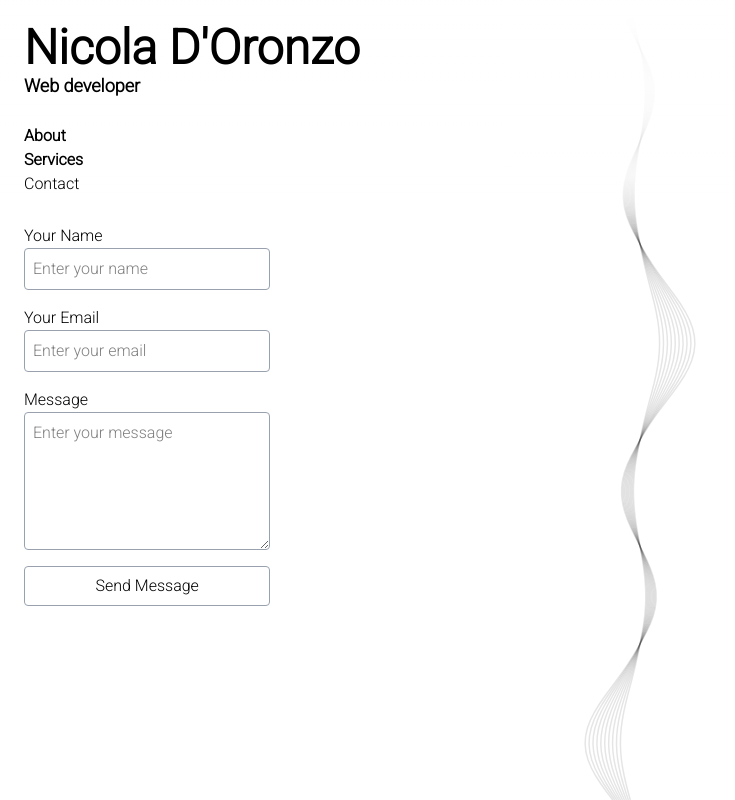
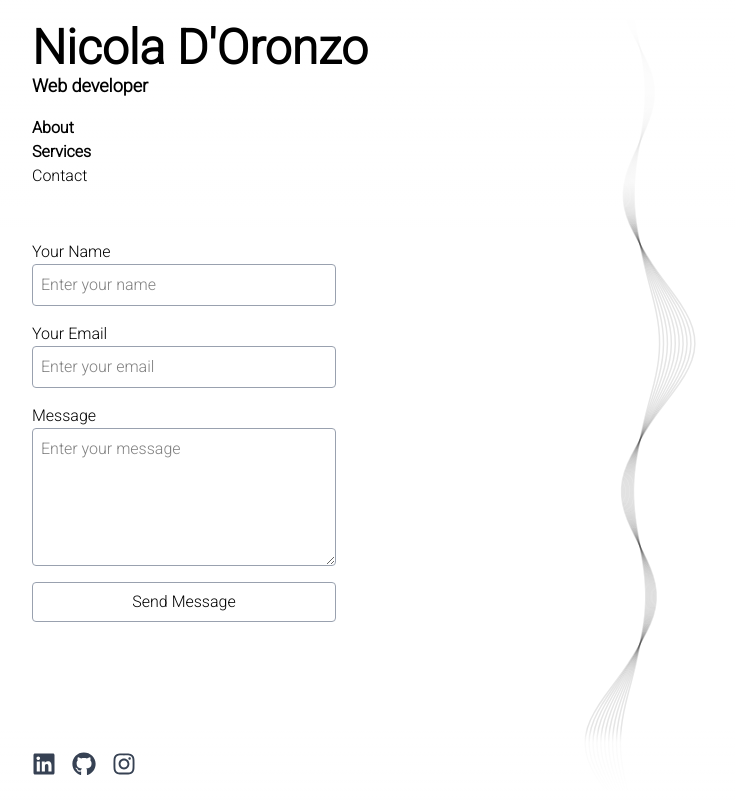
Before and after one commit to DylanBob211/my-portfolio, a Next.js app: page /en/contact in a window 1280 px wide. Shown: the whole page, without its empty margins (0-735 px from the left). Built offline with nearby package versions, Linux system fonts and the light colour scheme; no server answers.

Commit message:
feat: enhance contact form styles, add footer component, and update service titles for clarity

```diff
--- a/app/[lang]/contact/contact-form.tsx
+++ b/app/[lang]/contact/contact-form.tsx
@@ -49,7 +49,7 @@ const ActionButton = forwardRef<
       transition={{ ease: 'anticipate', duration: 0.05 }}
       whileHover={{ scale: 1.02 }}
       whileTap={{ scale: 0.99 }}
-      className="relative h-10 overflow-hidden rounded border border-gray-400 p-2 transition ease-in-out focus:ring-1 focus:ring-gray-700 focus:outline-none"
+      className="relative h-10 overflow-hidden rounded border border-gray-400 bg-white/50 p-2 transition ease-in-out focus:ring-1 focus:ring-gray-700 focus:outline-none"
       {...props}
     >
       <MotionConfig transition={{ duration: 0.2, delay: 0.5 }}>
@@ -105,7 +105,7 @@ export function ContactForm({ dict }: { dict: Dictionary }) {
             type="text"
             name="name"
             required
-            className="rounded border border-gray-400 bg-white p-2 transition ease-in-out focus:ring-1 focus:ring-gray-700 focus:outline-none"
+            className="rounded border border-gray-400 bg-white/50 p-2 transition ease-in-out focus:ring-1 focus:ring-gray-700 focus:outline-none"
             placeholder={dict.contact.namePlaceholder}
           />
         </label>
@@ -115,7 +115,7 @@ export function ContactForm({ dict }: { dict: Dictionary }) {
             type="email"
             name="email"
             required
-            className="rounded border border-gray-400 bg-white p-2 transition ease-in-out focus:ring-1 focus:ring-gray-700 focus:outline-none"
+            className="rounded border border-gray-400 bg-white/50 p-2 transition ease-in-out focus:ring-1 focus:ring-gray-700 focus:outline-none"
             placeholder={dict.contact.emailPlaceholder}
           />
         </label>
@@ -124,7 +124,7 @@ export function ContactForm({ dict }: { dict: Dictionary }) {
           <textarea
             name="message"
             required
-            className="rounded border border-gray-400 bg-white p-2 transition ease-in-out focus:ring-1 focus:ring-gray-700 focus:outline-none"
+            className="rounded border border-gray-400 bg-white/50 p-2 transition ease-in-out focus:ring-1 focus:ring-gray-700 focus:outline-none"
             placeholder={dict.contact.messagePlaceholder}
             rows={5}
           />
--- a/app/[lang]/contact/page.tsx
+++ b/app/[lang]/contact/page.tsx
@@ -15,7 +15,7 @@ export default async function Contact({
   const dict = await getDictionary(resolvedParams.lang)
 
   return (
-    <main className="sm:w-2/5 lg:w-1/5">
+    <main className="sm:w-2/5 lg:w-1/4">
       <ContactForm dict={dict} />
     </main>
   )
--- a/app/[lang]/dictionaries.ts
+++ b/app/[lang]/dictionaries.ts
@@ -2,7 +2,7 @@ import 'server-only'
 
 export type Dictionary = {
   services: {
-    softwareDevelopment: { title: string; description: string }
+    webappDevelopment: { title: string; description: string }
     frontendDevelopment: { title: string; description: string }
     websitesDevelopment: { title: string; description: string }
   }
--- /dev/null
+++ b/app/[lang]/footer.tsx
@@ -0,0 +1,67 @@
+'use client'
+
+import { motion } from 'motion/react'
+import { FaLinkedin } from 'react-icons/fa'
+import { FaGithub } from 'react-icons/fa'
+import { FaInstagram } from 'react-icons/fa'
+
+const list = {
+  hidden: { opacity: 0 },
+  show: {
+    opacity: 1,
+  },
+}
+
+const listItem = {
+  hidden: { opacity: 0, y: 5 },
+  show: { opacity: 1, y: 0 },
+}
+
+export function Footer() {
+  const links = [
+    {
+      icon: <FaLinkedin size="24" />,
+      href: 'https://www.linkedin.com/in/nicola-d-oronzo-1a88a4128',
+    },
+    {
+      icon: <FaGithub size="24" />,
+      href: 'https://github.com/NicolaDoronzo',
+    },
+    {
+      icon: <FaInstagram size="24" />,
+      href: 'https://www.instagram.com/nicola.doronzo/',
+    },
+  ]
+  return (
+    <footer className="fixed bottom-0 left-0 w-full bg-gradient-to-t from-white via-white/80 via-80% to-transparent py-6">
+      <motion.div
+        className="container mx-auto flex gap-4"
+        initial="hidden"
+        animate="show"
+        variants={list}
+        transition={{
+          duration: 1,
+          ease: 'easeInOut',
+          delay: 1.2,
+          staggerChildren: 0.2,
+        }}
+      >
+        {links.map((link) => (
+          <motion.a
+            key={link.href}
+            className="text-gray-700 transition-colors duration-300 hover:scale-105 hover:text-gray-500 active:scale-95"
+            href={link.href}
+            target="_blank"
+            rel="noopener noreferrer"
+            initial="hidden"
+            animate="show"
+            variants={listItem}
+            transition={{ when: 'afterParent' }}
+          >
+            {link.icon}
+          </motion.a>
+        ))}
+      </motion.div>
+    </footer>
+  )
+}
--- a/app/[lang]/header.tsx
+++ b/app/[lang]/header.tsx
@@ -2,6 +2,8 @@
 import Link from '../ui/link'
 import { motion } from 'motion/react'
 import { Dictionary } from './dictionaries'
+import NextLink from 'next/link'
+import { useCurrentLocale } from '../helpers/locale'
 
 const list = {
   hidden: { opacity: 0 },
@@ -27,9 +29,11 @@ export default function Header({ dict }: { dict: Dictionary }) {
     { name: dict.nav.services, path: '/services' },
     { name: dict.nav.contact, path: '/contact' },
   ]
-
+  const locale = useCurrentLocale()
   return (
-    <header className="fixed top-0 left-0 w-full bg-gradient-to-b from-white via-white/80 via-80% to-transparent p-6">
+    <header className="fixed top-0 left-0 w-full bg-gradient-to-b from-white via-white/80 via-80% to-transparent pt-6 pb-10">
+      <div className="container mx-auto">
+        <NextLink href={`/${locale}`}>
           <motion.h1
             className="text-3xl font-bold lg:text-5xl"
             initial={{ opacity: 0, y: 5 }}
@@ -38,8 +42,9 @@ export default function Header({ dict }: { dict: Dictionary }) {
           >
             Nicola D&apos;Oronzo
           </motion.h1>
+        </NextLink>
         <motion.h2
-        className="mb-6 text-lg font-semibold"
+          className="mb-4 text-lg font-semibold"
           initial={{ opacity: 0, y: 5 }}
           animate={{ opacity: 1, y: 0 }}
           transition={{ duration: 1, ease: 'easeInOut', delay: 0.2 }}
@@ -56,6 +61,7 @@ export default function Header({ dict }: { dict: Dictionary }) {
             ))}
           </motion.ul>
         </nav>
+      </div>
     </header>
   )
 }
--- a/app/[lang]/layout.tsx
+++ b/app/[lang]/layout.tsx
@@ -4,6 +4,7 @@ import '../globals.css'
 import Background from '../ui/background'
 import { getDictionary } from './dictionaries'
 import Header from './header'
+import { Footer } from './footer'
 
 const inter = Roboto({ subsets: ['latin'], weight: '300', style: 'normal' })
 
@@ -32,10 +33,12 @@ export default async function RootLayout({
     <html lang={resolvedParams.lang}>
       <body className={inter.className}>
         <Background />
-        <div className="min-h-screen bg-transparent p-6">
+        <div className="relative container mx-auto min-h-screen bg-transparent">
           <Header dict={dict} />
 
-          <main className="pt-50">{children}</main>
+          <main className="pt-50 pb-20 lg:pt-60">{children}</main>
+
+          <Footer />
         </div>
       </body>
     </html>
--- a/app/[lang]/locales/en.json
+++ b/app/[lang]/locales/en.json
@@ -1,7 +1,7 @@
 {
   "services": {
-    "softwareDevelopment": {
-      "title": "Software Development",
+    "webappDevelopment": {
+      "title": "Webapp Development",
       "description": "I specialize in full-stack web application development, building both intuitive user interfaces and robust back-end systems. I leverage cloud platforms to build scalable and reliable applications, optimizing performance and availability."
     },
     "frontendDevelopment": {
--- a/app/[lang]/locales/it.json
+++ b/app/[lang]/locales/it.json
@@ -1,7 +1,7 @@
 {
   "services": {
-    "softwareDevelopment": {
-      "title": "Sviluppo Software",
+    "webappDevelopment": {
+      "title": "Sviluppo Applicazioni Web",
       "description": "Mi specializzo nello sviluppo di applicazioni web full-stack, costruendo sia interfacce utente intuitive che sistemi back-end robusti. Sfrutto le piattaforme cloud per creare applicazioni scalabili e affidabili, ottimizzando prestazioni e disponibilità."
     },
     "frontendDevelopment": {
--- a/app/[lang]/services/page.tsx
+++ b/app/[lang]/services/page.tsx
@@ -7,6 +7,7 @@ import { SiAngular } from 'react-icons/si'
 import { TbBrandNextjs } from 'react-icons/tb'
 import { Article } from '../../ui/article'
 import { getDictionary } from '../dictionaries'
+import { FaCss3 } from 'react-icons/fa'
 
 export const metadata: Metadata = {
   title: 'Services',
@@ -26,9 +27,9 @@ export default async function Services({
           <FaComputer size="28" />
           <FiDatabase size="24" />
         </div>
-        <Article.Title>{dict.services.softwareDevelopment.title}</Article.Title>
+        <Article.Title>{dict.services.webappDevelopment.title}</Article.Title>
         <Article.Paragraph>
-          {dict.services.softwareDevelopment.description}
+          {dict.services.webappDevelopment.description}
         </Article.Paragraph>
       </Article.Container>
       <Article.Container>
@@ -43,7 +44,7 @@ export default async function Services({
       </Article.Container>
       <Article.Container>
         <div className="flex items-center gap-2">
-          <TbBrandNextjs size="28" />
+          <FaCss3 size="24" />
           <FaWordpressSimple size="24" />
         </div>
         <Article.Title>{dict.services.websitesDevelopment.title}</Article.Title>
--- a/app/[lang]/template.tsx
+++ b/app/[lang]/template.tsx
@@ -1,9 +1,12 @@
 'use client'
 import { motion } from 'motion/react'
+import { usePathname } from 'next/navigation'
 
 export default function Template({ children }: { children: React.ReactNode }) {
+  const path = usePathname()
   return (
     <motion.div
+      key={path}
       initial={{ opacity: 0, y: 5 }}
       animate={{ opacity: 1, y: 0 }}
       exit={{ opacity: 0, y: 5 }}
--- /dev/null
+++ b/app/helpers/locale.ts
@@ -0,0 +1,7 @@
+import { useParams, usePathname } from 'next/navigation'
+
+export const useCurrentLocale = () => {
+  const params = useParams()
+  const locale = params.lang
+  return locale
+}
```
Lines whose indentation alone changed are shown as unchanged.
